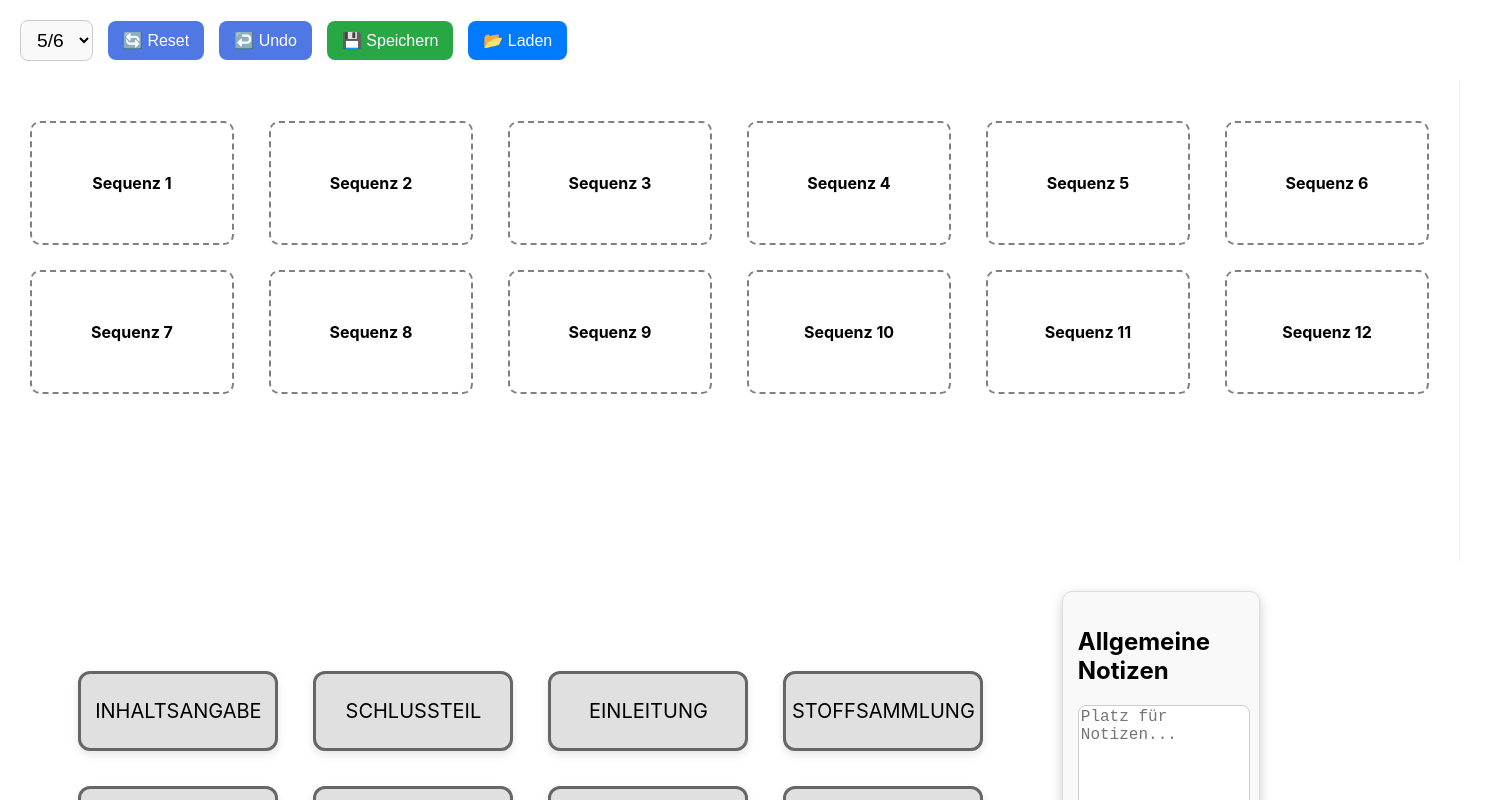
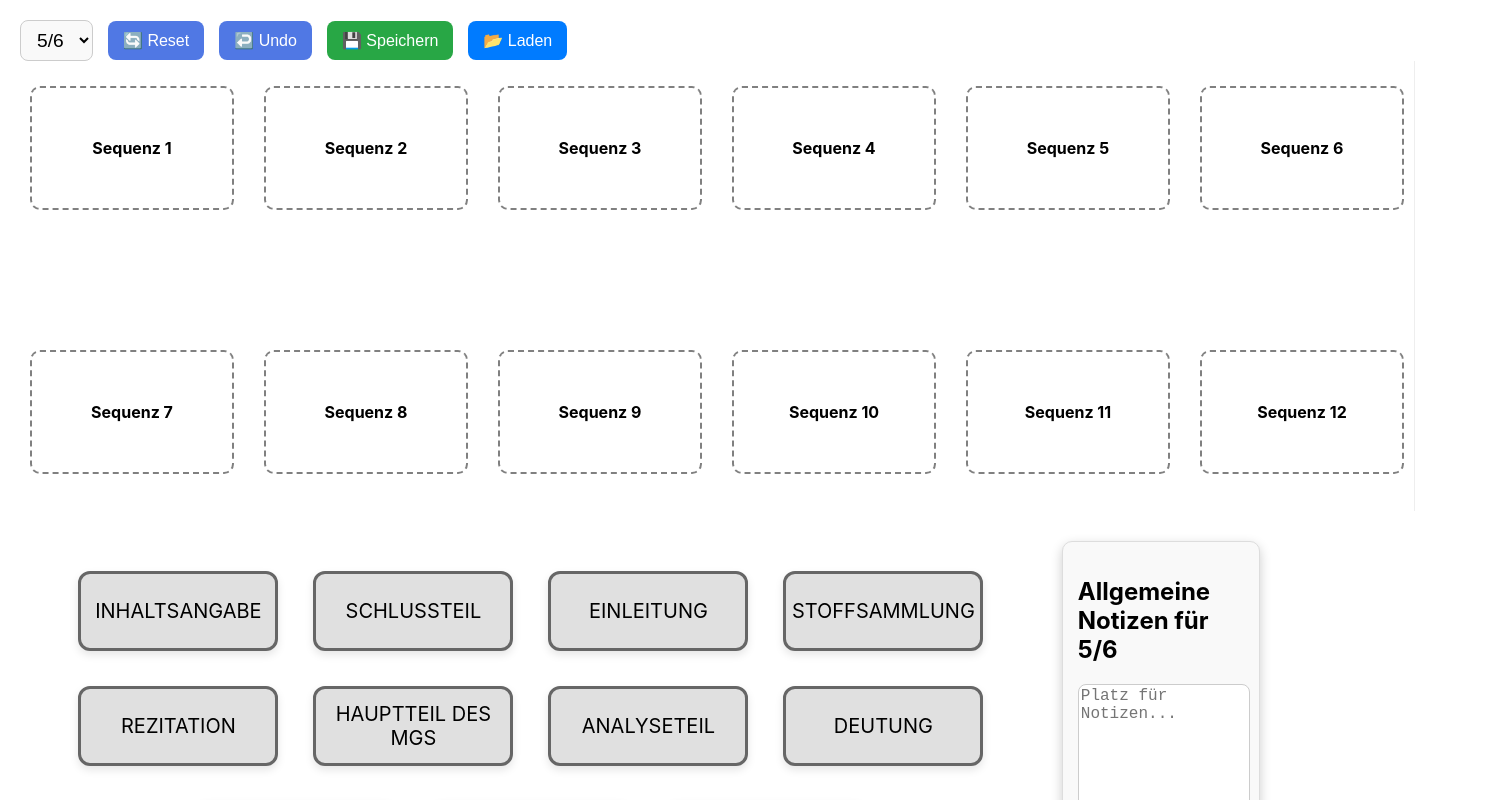
Before and after one commit to Ellybisa/Sequenzplanung, a React (Create React App) app: page / in a window 1280 px wide. Shown: the top 800 px of the page, 1500 px wide, since content can reach past the window. Built offline with nearby package versions, Linux system fonts and the light colour scheme.

Commit message:
Mainpage Notizen für jeden Jahrgang Anpassung des Aussehens

```diff
--- a/src/App.css
+++ b/src/App.css
@@ -50,7 +50,6 @@
   display: flex;
   justify-content: flex-start; /* Angepasst: Startet Elemente links */
   align-items: center;
-  margin-bottom: 20px;
 }
 
 .title-selector {
@@ -101,25 +100,22 @@
   display: flex; /* Beibehalten, um Überschrift und Grid-Container zu flexen */
   flex-direction: column;
   gap: 15px; /* Abstand zwischen Header und Grid-Container */
-  padding-right: 20px;
   border-right: 1px solid #eee;
-
 }
 
 .sequenzfelder-header {
   display: flex;
   justify-content: space-between;
   align-items: center;
-  margin-bottom: 15px;
   width: 100%;
 }
 
 .sequenzfelder-grid-container {
   display: grid;
   grid-template-columns: repeat(6, 1fr); /* 6 Spalten, flexibel */
-  gap: 15px; /* Abstand zwischen den Sequenzfeldern */
+  gap: 10px; /* Abstand zwischen den Sequenzfeldern */
   /* Optional: Wenn Sie die Reihen enger zusammenrücken möchten, können Sie hier row-gap anpassen */
-  row-gap: 5px; /* Weniger Platz zwischen den Reihen */
+  row-gap: 120px; /* Weniger Platz zwischen den Reihen */
 }
 
 
@@ -129,21 +125,20 @@
   flex-direction: column;
   align-items: flex-start;
   padding-left: 20px; /* Abstand zum linken Rand */
-  max-height: 500px;
+  max-height: 480px;
   overflow-y: auto;
   box-sizing: border-box;
 }
 
 .wissensbestaende-section h2 {
   margin-top: 0;
-  margin-bottom: 15px;
   color: #555;
 }
 
 .wissensbestaende-list {
   display: flex;
   flex-direction: column;
-  gap: 10px;
+  gap: 5px;
   width: 100%;
 }
 
@@ -178,7 +173,7 @@
 /* Styles für den Notizblock auf der MainPage */
 .notes-section-main {
   width: 450px;
-  height: 400px;
+  height: 350px;
   background-color: #f9f9f9;
   border: 1px solid #ddd;
   border-radius: 10px;
--- a/src/App.js
+++ b/src/App.js
@@ -160,11 +160,19 @@
     setSelectedJahrgang(event.target.value);
   };
 
-  const [mainPageNotes, setMainPageNotes] = useState('');
+  const [mainPageNotes, setMainPageNotes] = useState({
+    '5/6': '',
+    '7/8': '',
+    '9': '',
+    '10': '',
+  });
   const [sequenzNotes, setSequenzNotes] = useState({});
 
   const handleMainPageNoteChange = (event) => {
-    setMainPageNotes(event.target.value);
+    setMainPageNotes(prevNotes => ({
+      ...prevNotes,
+      [selectedJahrgang]: event.target.value, // Aktualisiere Notizen für den aktuellen Jahrgang
+    }));
   };
 
   const handleSequenzNoteChange = useCallback((sequenzId, notes) => {
@@ -213,7 +221,10 @@
               }
         );
         setSelectedJahrgang(result.data.selectedJahrgang || '5/6');
-        setMainPageNotes(result.data.mainPageNotes || '');
+        setMainPageNotes(result.data.mainPageNotes && typeof result.data.mainPageNotes === 'object'
+          ? result.data.mainPageNotes
+          : { '5/6': '', '7/8': '', '9': '', '10': '' }
+        );
         setSequenzNotes(result.data.sequenzNotes || {});
         // Setzen Sie hier auch andere geladene Zustände
         alert('Projekt erfolgreich geladen!');
@@ -246,7 +257,7 @@
               undoLastAction={undoLastAction}
               onSave={handleSave}
               onLoad={handleLoad}
-              mainPageNotes={mainPageNotes}
+              mainPageNotes={mainPageNotes[selectedJahrgang]}
               onMainPageNoteChange={handleMainPageNoteChange}
             />
           } />
@@ -336,7 +347,7 @@
         </div>
 
         <div className="notes-section-main">
-          <h2>Allgemeine Notizen</h2>
+          <h2>Allgemeine Notizen für {selectedJahrgang}</h2>
             <textarea
               value={mainPageNotes}
               onChange={onMainPageNoteChange}
```
